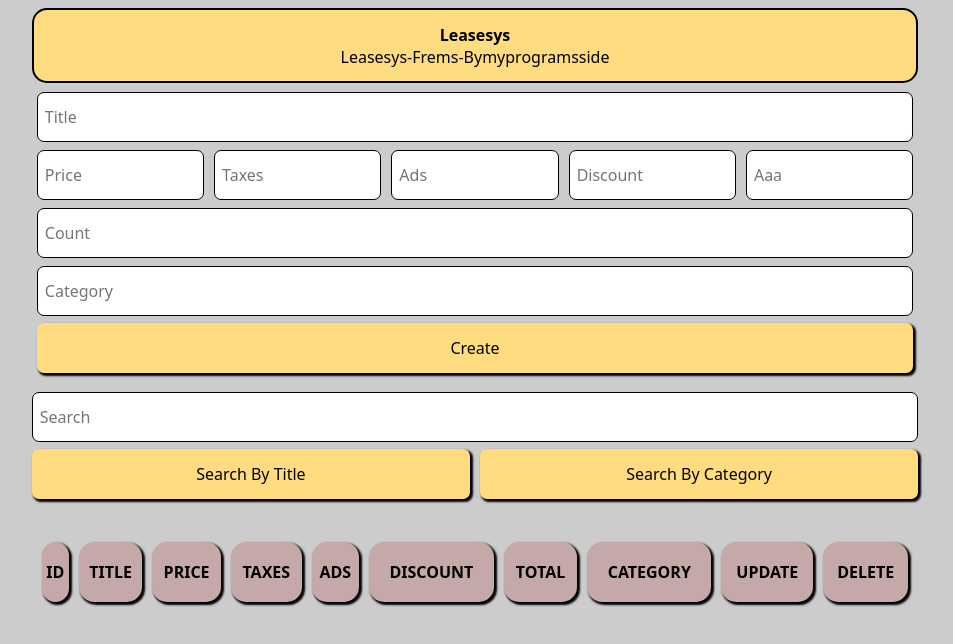
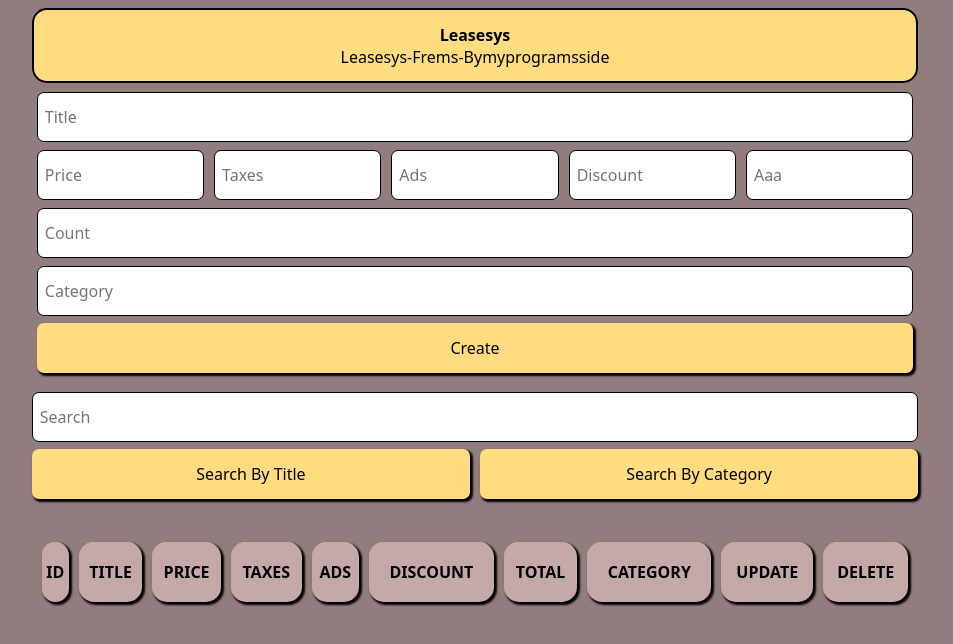
Before and after one commit to ahmedaaamm2/leasesys, a website: page index.html in a window 1280 px wide. Shown: the whole page, without its empty margins (165-1118 px from the left). Drawn offline with Linux system fonts and the light colour scheme.

Commit message:
chg bkgrnd

```diff
--- a/style.css
+++ b/style.css
@@ -33,7 +33,7 @@
     background-color: #f44336;
 }
 body{
-    background-color: #cccccc;
+    background-color: #917d7d;
 }
 button, .head, #total, .tableHead{
     background-color: var(--headbtnclr);
```
